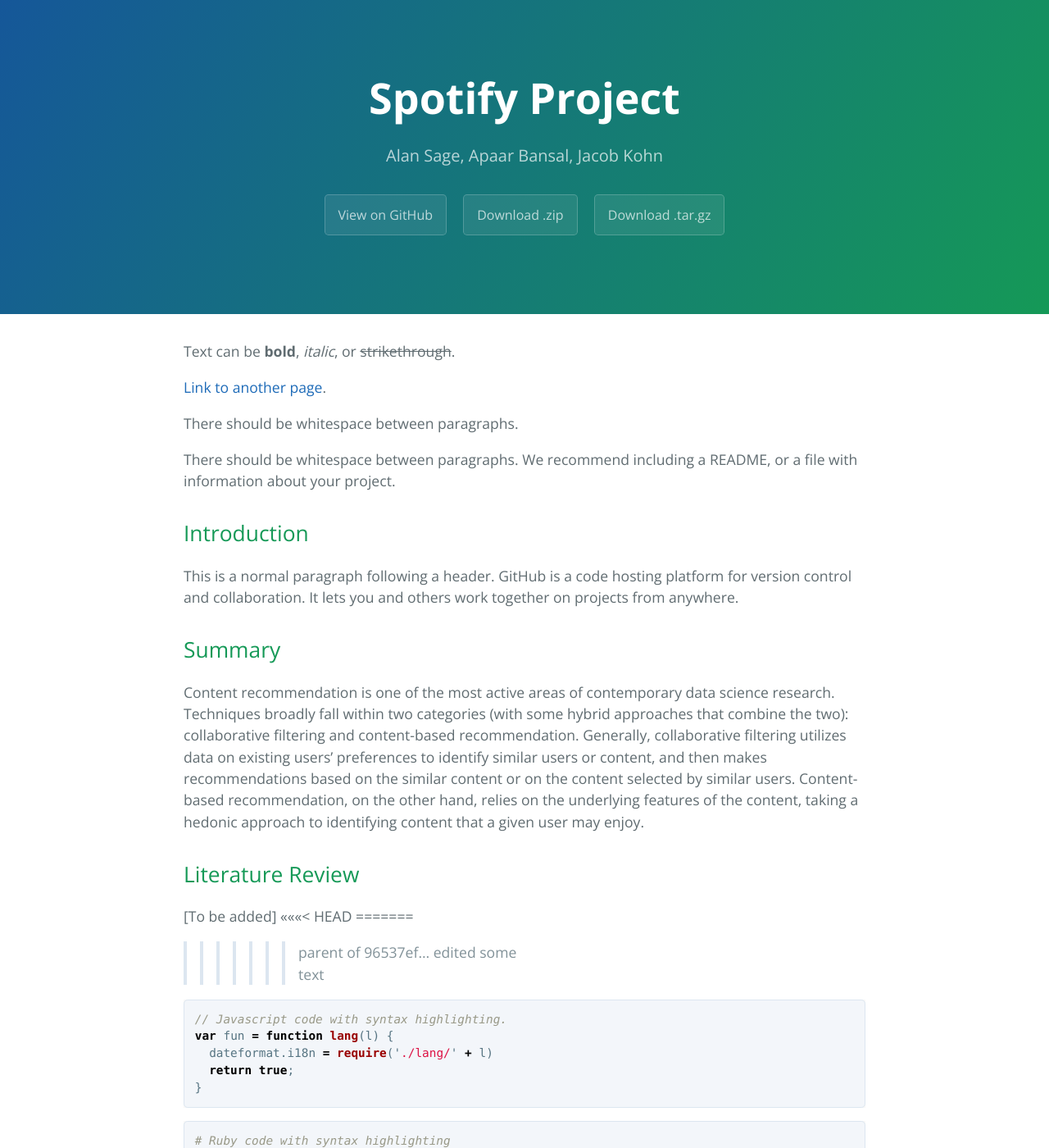
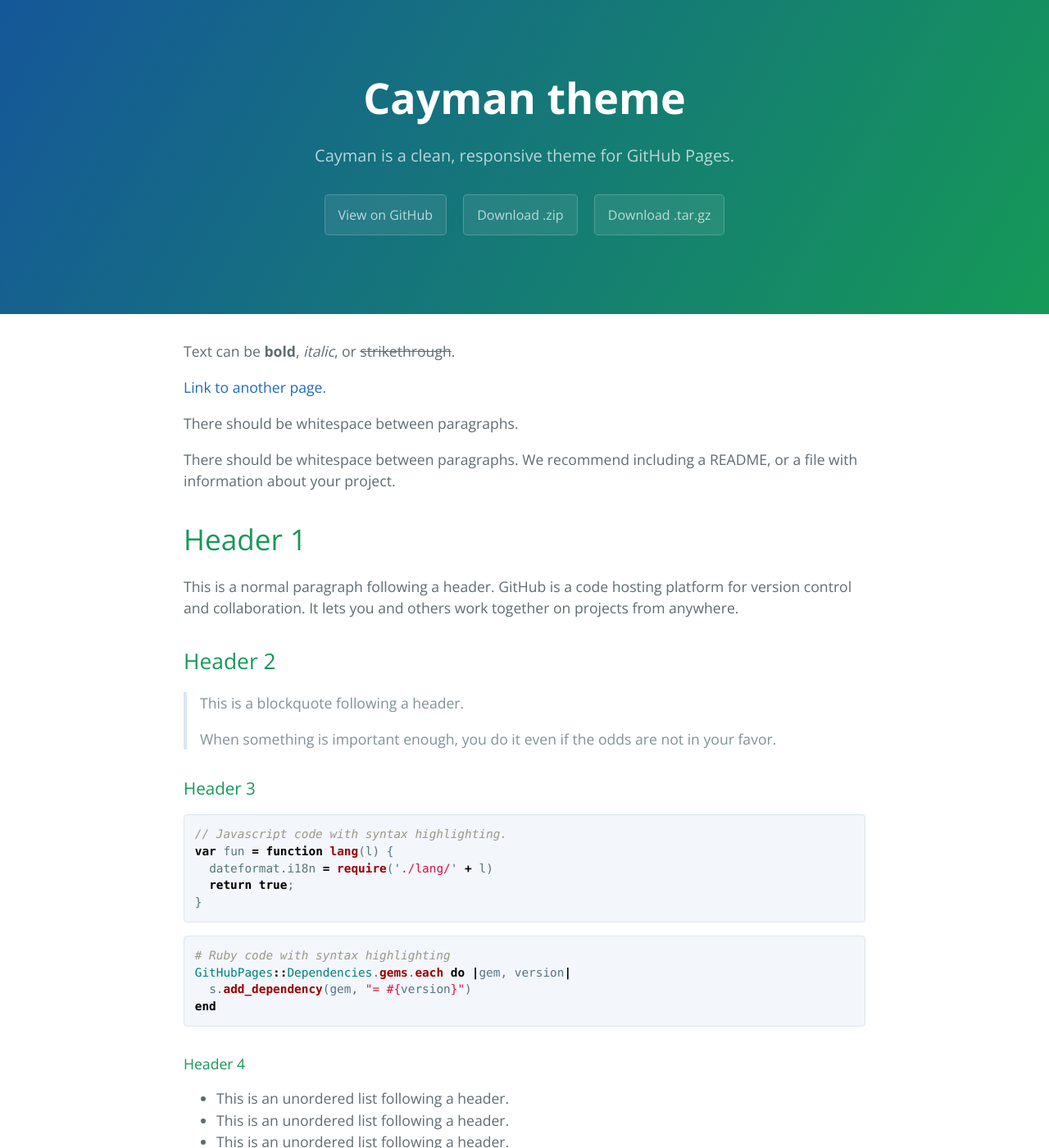
Before and after one commit to jk979/Spotify, a Jekyll site: the page built from index.md, in a window 1280 px wide and 1400 px high. Shown: the whole window at 82% size. Built offline with Jekyll 4.4.1, drawn with Linux system fonts in a browser that asks for light colours.

Commit message:
starting fresh

````diff
--- a/_config.yml
+++ b/_config.yml
@@ -1,5 +1,5 @@
-title: Spotify Project
-description: Alan Sage, Apaar Bansal, Jacob Kohn
+title: Cayman theme
+description: Cayman is a clean, responsive theme for GitHub Pages.
 show_downloads: true
 google_analytics:
 theme: jekyll-theme-cayman
--- a/index.md
+++ b/index.md
@@ -4,28 +4,23 @@
 
 Text can be **bold**, _italic_, or ~~strikethrough~~.
 
-[Link to another page](./another_page.html).
+[Link to another page](./another-page.html).
 
 There should be whitespace between paragraphs.
 
 There should be whitespace between paragraphs. We recommend including a README, or a file with information about your project.
 
-## Introduction
+# Header 1
 
 This is a normal paragraph following a header. GitHub is a code hosting platform for version control and collaboration. It lets you and others work together on projects from anywhere.
 
-## Summary
+## Header 2
 
-Content recommendation is one of the most active areas of contemporary data science research. Techniques broadly fall within two categories (with some hybrid approaches that combine the two): collaborative filtering and content-based recommendation. Generally, collaborative filtering utilizes data on existing users’ preferences to identify similar users or content, and then makes recommendations based on the similar content or on the content selected by similar users. Content-based recommendation, on the other hand, relies on the underlying features of the content, taking a hedonic approach to identifying content that a given user may enjoy.
+> This is a blockquote following a header.
+>
+> When something is important enough, you do it even if the odds are not in your favor.
 
-
-
-## Literature Review
-
-[To be added]
-<<<<<<< HEAD
-=======
->>>>>>> parent of 96537ef... edited some text
+### Header 3
 
 ```js
 // Javascript code with syntax highlighting.
````
Also changed, not shown: another-page.md (added, +9 -0 lines), another_page.md (deleted, +0 -20 lines).
